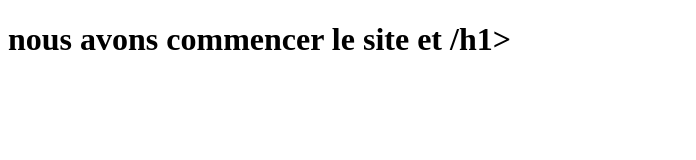
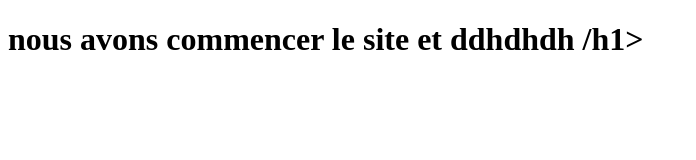
Before and after one commit to bakirmanel/projet-web-2-, a plain HTML site: page index.html in a window 1280 px wide. Shown: the whole page, without its empty margins (0-696 px from the left). Drawn offline with Linux system fonts and the light colour scheme.

Commit message:
Update index.html

```diff
--- a/index.html
+++ b/index.html
@@ -7,6 +7,6 @@
     <title>Document</title>
 </head>
 <body>
-    <h1> nous avons commencer le site et /h1>
+    <h1> nous avons commencer le site et ddhdhdh /h1>
 </body>
 </html>
```
